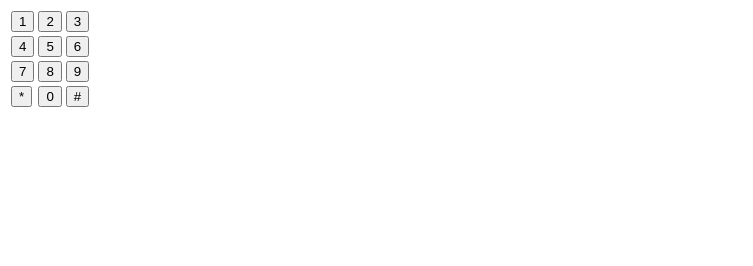
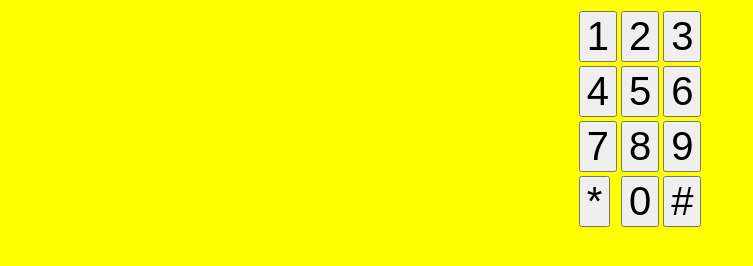
Before and after one commit to Zapalot/Zapalot.github.io, a plain HTML site: page soundmenu.html in a window 1280 px wide. Shown: the whole page, without its empty margins (0-753 px from the left). Drawn offline with Linux system fonts and the light colour scheme.

Commit message:
added butten styles

```diff
--- a/soundmenu.html
+++ b/soundmenu.html
@@ -2,8 +2,12 @@
 <html>
   <head>
     <title>Faxberatungsstelle Gießen</title>
+
+	<style>
+	.telephoneKey {font-size: 40px;}
+	</style>
   </head>
-  <body>
+  <body  style="background-color:yellow;">
 
     <script>
       function play0() {
@@ -56,27 +60,27 @@
       }
 
     </script>
-<table >
+<table style="margin-left:auto;margin-right:auto;">
 <tr>
-  <td>  <input type="button" value="1" onclick="play1()"> </td>
-  <td>  <input type="button" value="2" onclick="play2()"> </td>
-  <td>  <input type="button" value="3" onclick="play3()"> </td>
+  <td>  <input type="button" class="telephoneKey" value="1" onclick="play1()"> </td>
+  <td>  <input type="button" class="telephoneKey" value="2" onclick="play2()"> </td>
+  <td>  <input type="button" class="telephoneKey" value="3" onclick="play3()"> </td>
 </tr>
 <tr>
-  <td>    <input type="button" value="4" onclick="play4()"> </td>
-  <td>    <input type="button" value="5" onclick="play5()"> </td>
-  <td>    <input type="button" value="6" onclick="play6()"> </td>
+  <td>    <input type="button" class="telephoneKey" value="4" onclick="play4()"> </td>
+  <td>    <input type="button" class="telephoneKey" value="5" onclick="play5()"> </td>
+  <td>    <input type="button" class="telephoneKey" value="6" onclick="play6()"> </td>
 </tr>
 <tr>
-  <td>    <input type="button" value="7" onclick="play7()"> </td>
-  <td>    <input type="button" value="8" onclick="play8()"> </td>
-  <td>    <input type="button" value="9" onclick="play9()"> </td>
+  <td>    <input type="button" class="telephoneKey" value="7" onclick="play7()"> </td>
+  <td>    <input type="button" class="telephoneKey" value="8" onclick="play8()"> </td>
+  <td>    <input type="button" class="telephoneKey" value="9" onclick="play9()"> </td>
 </tr>
 <tr>
 
-  <td>    <input type="button" value="*" onclick="playRaute()"> </td>
-  <td>  <input type="button" value="0" onclick="play0()"> </td>
-  <td>    <input type="button" value="#" onclick="playStern()"> </td>
+  <td>    <input type="button" class="telephoneKey" value="*" onclick="playRaute()"> </td>
+  <td>  <input type="button" class="telephoneKey" value="0" onclick="play0()"> </td>
+  <td>    <input type="button" class="telephoneKey" value="#" onclick="playStern()"> </td>
 </table>
     <audio id="audio0" src="soundsBerautungsstelle/00rapjeah.mp3"></audio>
     <audio id="audio1" src="soundsBerautungsstelle/01Kontakt.mp3"></audio>
```
